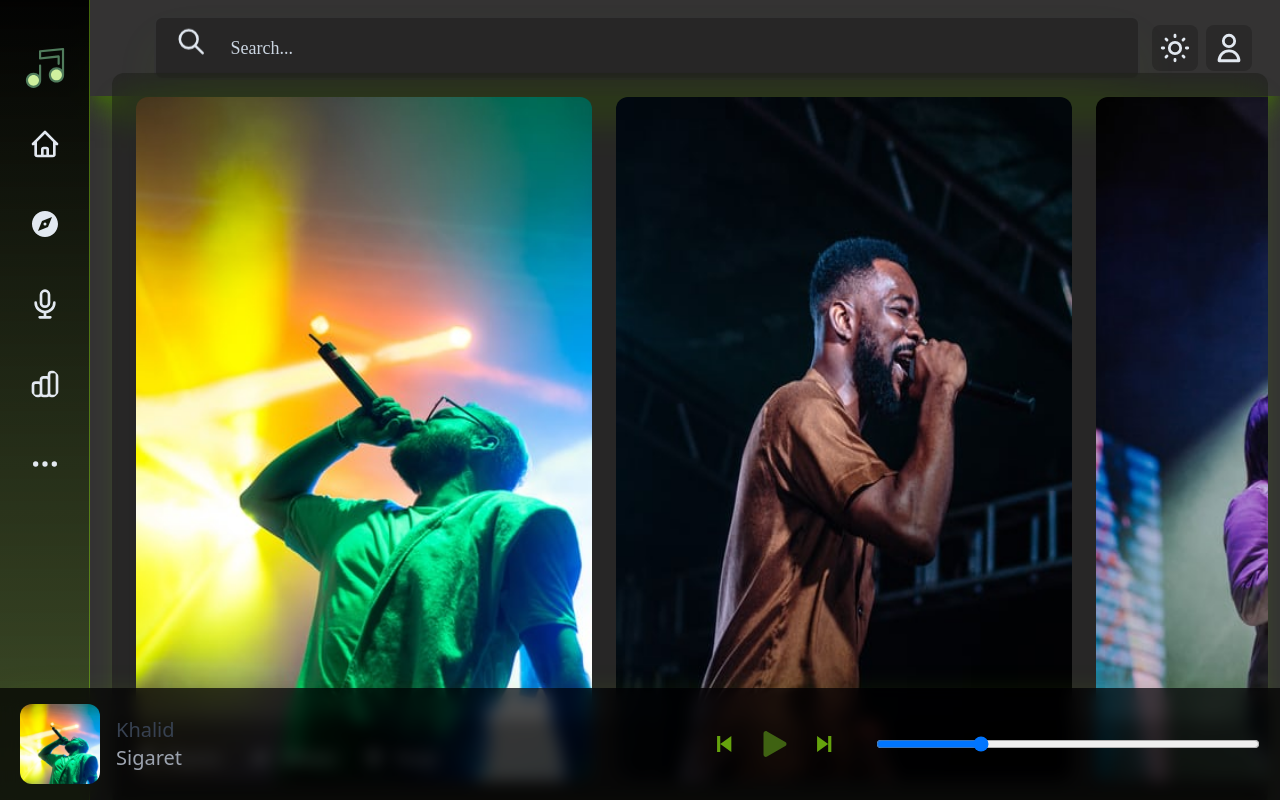
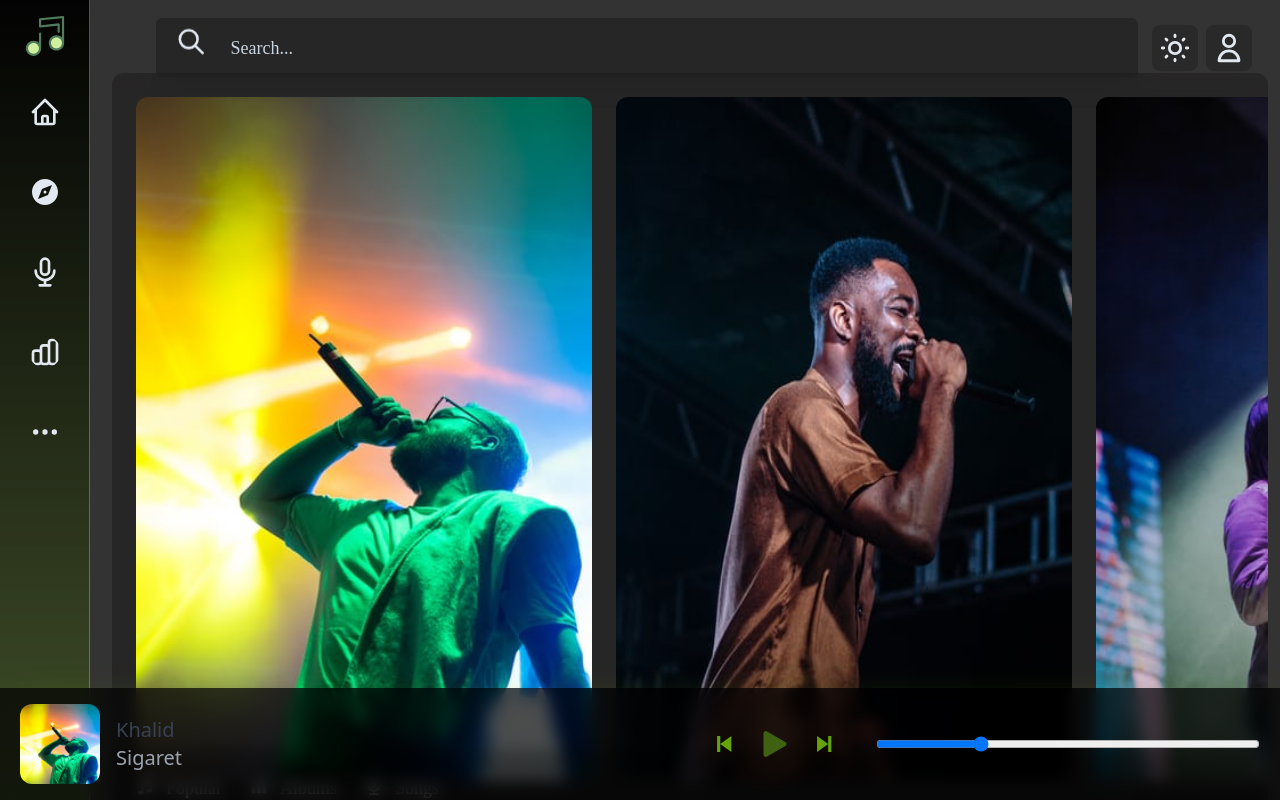
Before and after one commit to BegencGlyjow/music-app, a React (Create React App) app: page / in a window 1280 px wide. Shown: the top 800 px of the page. Built offline with nearby package versions, Linux system fonts and the light colour scheme.

Commit message:
playlist

```diff
--- a/src/components/Carousel/Carousel.jsx
+++ b/src/components/Carousel/Carousel.jsx
@@ -10,7 +10,7 @@ const Carousel = () => {
         setWidth(carousel.current.scrollWidth - carousel.current.offsetWidth)
     },[])
   return (
-    <motion.section ref={carousel} className='absolute left-3 md:left-28  right-3 top-[73px]  rounded-xl p-3 bg-black/25 backdrop-blur-lg cursor-grab overflow-hidden shadow-xl shadow-lime-600/25'>
+    <motion.section ref={carousel} className='absolute left-3 md:left-28  right-3 top-[73px]  rounded-xl p-3 bg-black/25 backdrop-blur-lg cursor-grab overflow-hidden'>
         <motion.div className='flex' drag="x"
         dragConstraints={{
             right:0,
--- a/src/components/Header/Header.jsx
+++ b/src/components/Header/Header.jsx
@@ -4,7 +4,7 @@ import SearchBar from '../SearchBar/SearchBar'
 
 const Header = () => {
   return (
-    <section className='md:ml-[90px] static shadow-xl shadow-lime-800  py-4  w-auto flex flex-row justify-between items-center mr-0 pl-16 pr-7'>
+    <section className='xl:ml-[90px] static   py-4  w-auto flex flex-row justify-between items-center mr-0 pl-16 pr-7'>
         <SearchBar/>
         <div className='bg-black/20 p-1.5 rounded-lg cursor-pointer'>
           <HiOutlineSun size={34} className="text-slate-200"/>
--- a/src/components/PlayerList/Playlist.jsx
+++ b/src/components/PlayerList/Playlist.jsx
@@ -3,12 +3,12 @@ import { HiChartBar, HiMicrophone, HiMusicNote, HiOutlineMusicNote } from 'react
 
 const Playlist = () => {
   return (
-    <section className='absolute text-slate-200 md:left-28 left-3 top-[720px] right-3 bg-black  bg-opacity-30 p-4 rounded-xl flex flex-row'>
+    <section className='absolute text-slate-200 md:left-28 left-3 top-[750px] right-3 bg-black  bg-opacity-30 p-4 rounded-xl flex flex-row'>
     <div className='flex  flex-row  font-dancing-bold text-lg mr-3 hover:border-b duration-500 border-lime-600 hover:text-lime-600 cursor-pointer rounded-lg p-2 '>
     <HiMusicNote siz={24} className="mt-1 mr-3"/>
     Popular
     </div>
-    <div className='flex flex-row font-dancing-bold text-lg mr-3 hover:border-b duration-500 border-lime-600 hover:text-lime-600 cursor-pointer rounded-lg p-2 '>
+    <div className='flex flex-row font-dancing-bold text-lg mr-3 hover: hover:border-b duration-500 border-lime-600 hover:text-lime-600 cursor-pointer rounded-lg p-2 '>
     <HiChartBar siz={24} className="mt-1 mr-3"/>
     Albums
     </div>
--- a/src/components/SearchBar/SearchBar.jsx
+++ b/src/components/SearchBar/SearchBar.jsx
@@ -2,7 +2,7 @@ import { HiOutlineSearch } from "react-icons/hi";
 
 function SearchBar({ search, setSearch }) {
   return (
-    <div className="w-full bg-black/25 rounded-lg mr-3 overflow-hidden border-2 border-[#333333]  px-5 pr-8 flex items-center p-3 shadow-2xl shadow-lime-600/20">
+    <div className="w-full bg-black/25 rounded-lg mr-3 overflow-hidden border-2 border-[#333333]  px-5 pr-8 flex items-center p-3 ">
       <HiOutlineSearch className="h-8 w-8 text-slate-200  animate-bounce" />
       <input
         type="text"
--- a/src/components/Sidebar/Sidebar.jsx
+++ b/src/components/Sidebar/Sidebar.jsx
@@ -8,13 +8,9 @@ import hed from './hed.svg'
 const Sidebar = () => {
   return (
     <section className='fixed top-0 -left-28 md:left-0 duration-500  flex flex-col p-4 bg-gradient-to-t to-black/95 from-lime-600/25 items-center w-[90px] h-screen space-y-8 border-r border-lime-500/50'>
-      <button  className='hover:border-b-4 border-lime-600 px-1.5 rounded-xl absolute md:hidden block left-[7.5rem] top-5 bg-black/70 cursor-pointer'>
-      <HiChevronRight size={32} className='text-slate-500'/>
-      </button>
-
       <img src={hed} alt="" className='w-10' />
       <div className='flex flex-col space-y-8'>
-        <HiOutlineHome className='text-slate-200  hover:text-lime-500 text-5xl hover:border-b-4  border-lime-600 hover:scale-125 duration-500 rounded-full p-2' />
+        <HiOutlineHome className='text-slate-200 hover:shadow-2xl shadow-lime-600  hover:text-lime-500 text-5xl hover:border-b-4  border-lime-600 hover:scale-125 duration-500 rounded-full p-2' />
         <IoCompassSharp className='text-slate-200 hover:text-lime-500 text-5xl hover:border-b-4 border-lime-600 duration-500  hover:scale-125 rounded-full p-2' />
         <HiOutlineMicrophone className='text-slate-200 hover:text-lime-500 text-5xl hover:border-b-4 duration-500 border-b-lime-600 hover:scale-125 rounded-full p-2' />
         <HiOutlineChartBar className='text-slate-200 hover:text-lime-500 text-5xl hover:border-b-4 border-lime-600 duration-500  hover:scale-125 rounded-full p-2' />
--- a/src/components/musicList/MusicList.jsx
+++ b/src/components/musicList/MusicList.jsx
@@ -5,7 +5,7 @@ import lost from '../../assets/img/3.jpeg'
 
 const MusicList = () => {
   return (
-    <main className='absolute grid grid-cols-12 grid-rows-6 gap-2 left-3 md:left-28  text-slate-50 right-3 top-[790px] h-[800px]  rounded-xl p-3 bg-black/25 backdrop-blur-lg  overflow-hidden shadow-xl shadow-lime-600/25'>
+    <main className='absolute grid grid-cols-12 grid-rows-6 gap-2 left-3 md:left-28  text-slate-50 right-3 top-[840px] h-[800px]  rounded-xl p-3 bg-black/25 backdrop-blur-lg  overflow-hidden shadow-xl shadow-lime-600/25'>
         <div className='bg-none col-span-12 md:col-span-6 text-center'>
             <div className='rounded-lg p-2 bg-lime-900/20 flex justify-between  items-center'>
 
```
